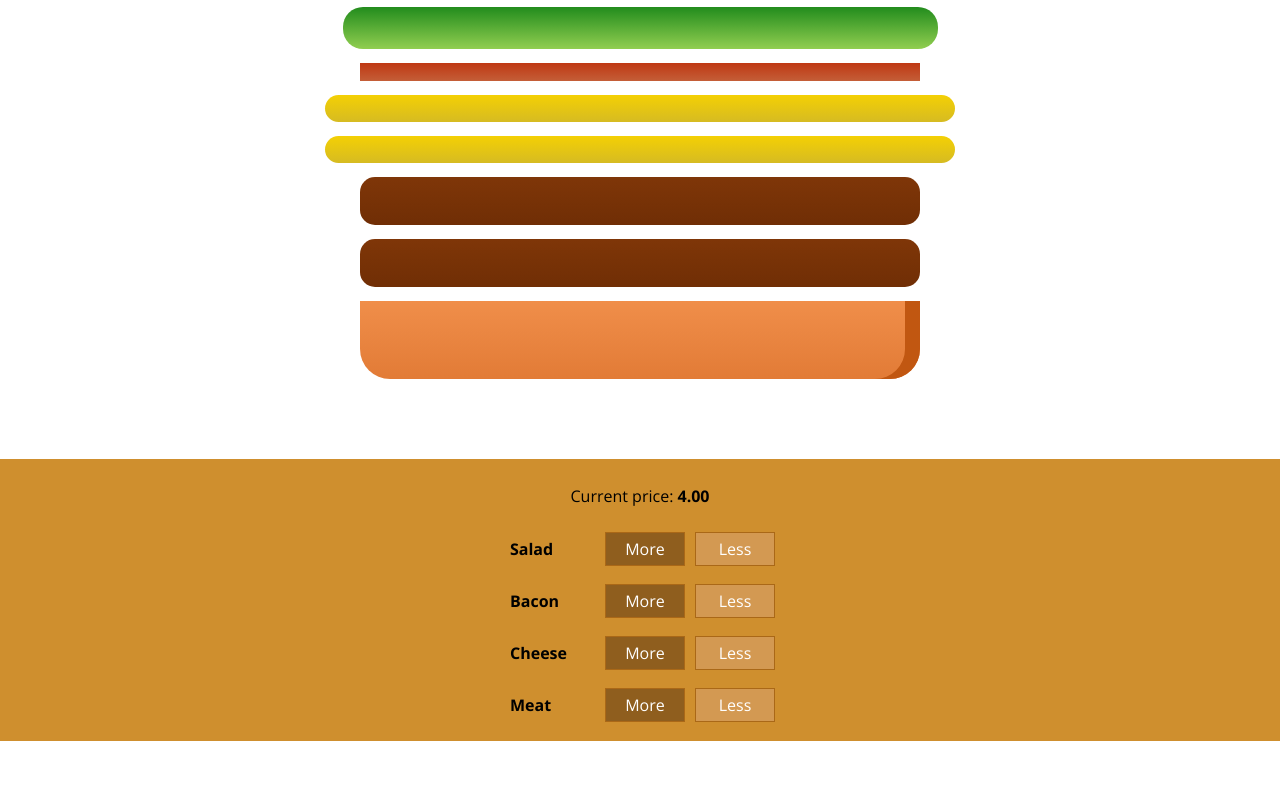
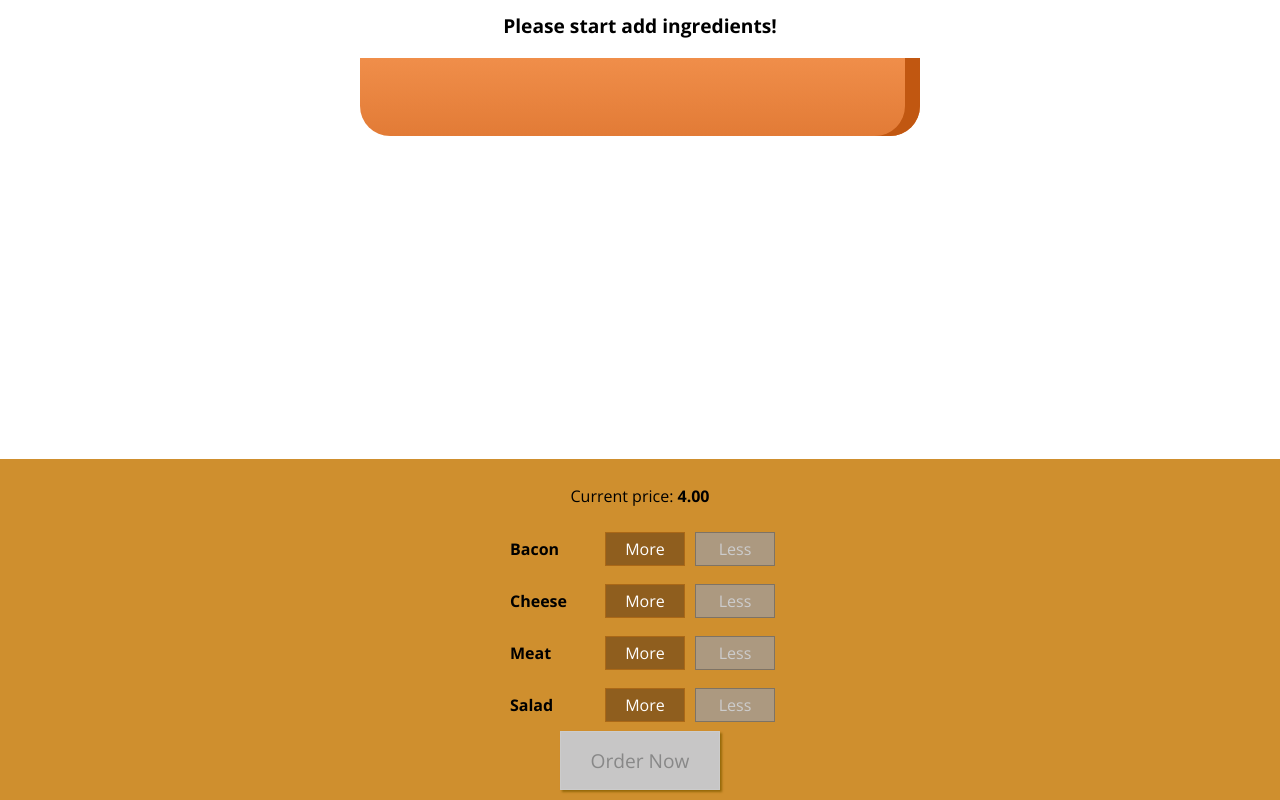
Before and after one commit to Yg0R2/burger-builder-react-app, a React (Create React App) app: page / in a window 1280 px wide. Shown: the part 179-979 px from the top of the page. Before the commit the page ends 920 px from the top, so only its background shows below. Built offline with nearby package versions, Linux system fonts and the light colour scheme.

Commit message:
Implement order skeleton

```diff
--- a/src/components/Burger/BuildControls/BuildControls.js
+++ b/src/components/Burger/BuildControls/BuildControls.js
@@ -5,10 +5,10 @@ import BuildControl from './BuildControl/BuildControl';
 import styles from './BuildControls.module.css';
 
 const controls = [
-  {label: 'Salad', type: 'salad'},
   {label: 'Bacon', type: 'bacon'},
   {label: 'Cheese', type: 'cheese'},
-  {label: 'Meat', type: 'meat'}
+  {label: 'Meat', type: 'meat'},
+  {label: 'Salad', type: 'salad'}
 ];
 
 const buildControls = (props) => (
@@ -23,6 +23,13 @@ const buildControls = (props) => (
         disabled={props.disabledInfo[control.type]}
       />
     ))}
+    <button
+      className={styles.orderButton}
+      disabled={!props.purchasable}
+      onClick={props.openOrderHandler}
+    >
+      Order Now
+    </button>
   </div>
 );
 
--- a/src/components/Burger/BuildControls/BuildControls.module.css
+++ b/src/components/Burger/BuildControls/BuildControls.module.css
@@ -8,3 +8,44 @@
     margin: auto;
     padding: 10px 0;
 }
+
+.orderButton {
+    background-color: #DAD735;
+    outline: none;
+    cursor: pointer;
+    border: 1px solid #966909;
+    color: #966909;
+    font-family: inherit;
+    font-size: 1.2em;
+    padding: 15px 30px;
+    box-shadow: 2px 2px 2px #966909;
+}
+
+.orderButton:hover, .orderButton:active {
+    background-color: #A0DB41;
+    border: 1px solid #966909;
+    color: #966909;
+}
+
+.orderButton:disabled {
+    background-color: #C7C6C6;
+    cursor: not-allowed;
+    border: 1px solid #ccc;
+    color: #888888;
+}
+
+.orderButton:not(:disabled) {
+    animation: enable 0.3s linear;
+}
+
+@keyframes enable {
+    0% {
+        transform: scale(1);
+    }
+    60% {
+        transform: scale(1.1);
+    }
+    100% {
+        transform: scale(1);
+    }
+}
--- /dev/null
+++ b/src/components/Burger/OrderSummary/OrderSummary.js
@@ -0,0 +1,30 @@
+import React from "react";
+
+const orderSummary = (props) => {
+  const ingredientSummary = Object.entries(props.ingredients)
+    .map(([type, amount]) => {
+      return <li key={type}>
+        <span style={{textTransform: 'capitalize'}}>
+          {type}
+        </span>
+        : {amount}
+      </li>
+    });
+  /*Object.keys(props.ingredients)
+    .map(ingredientKey => {
+      return <li><span>{ingredientKey}</span>: {props.ingredients[ingredientKey]}</li>
+    });*/
+
+  return (
+    <React.Fragment>
+      <h3>Your Order</h3>
+      <p>A delicious burger with the following ingredients:</p>
+      <ul>
+        {ingredientSummary}
+      </ul>
+      <p>Continue to Checkout?</p>
+    </React.Fragment>
+  );
+};
+
+export default orderSummary;
--- /dev/null
+++ b/src/components/UI/Backdrop/Backdrop.js
@@ -0,0 +1,9 @@
+import React from "react";
+
+import styles from './Backdrop.module.css';
+
+const backdrop = (props) => (
+  props.display ? <div className={styles.backdrop} onClick={props.clickHandler}></div> : null
+);
+
+export default backdrop;
--- /dev/null
+++ b/src/components/UI/Backdrop/Backdrop.module.css
@@ -0,0 +1,9 @@
+.backdrop {
+    width: 100%;
+    height: 100%;
+    position: fixed;
+    z-index: 100;
+    left: 0;
+    top: 0;
+    background-color: rgba(0, 0, 0, 0.5);
+}
--- /dev/null
+++ b/src/components/UI/Modal/Modal.js
@@ -0,0 +1,23 @@
+import React from "react";
+
+import Backdrop from '../Backdrop/Backdrop';
+
+import styles from './Modal.module.css';
+
+// vh = Viewport Height
+const modal = (props) => (
+  <React.Fragment>
+    <Backdrop display={props.display} clickHandler={props.modalCloseHandler} />
+    <div
+      className={styles.modal}
+      style={{
+        transform: props.display ? 'translateY(0)' : 'translateY(-100vh)',
+        opacity: props.display ? '1' : '0'
+      }}
+    >
+      {props.children}
+    </div>
+  </React.Fragment>
+);
+
+export default modal;
--- /dev/null
+++ b/src/components/UI/Modal/Modal.module.css
@@ -0,0 +1,20 @@
+.modal {
+    position: fixed;
+    z-index: 500;
+    background-color: white;
+    width: 70%;
+    border: 1px solid #ccc;
+    box-shadow: 1px 1px 1px black;
+    padding: 16px;
+    left: 15%;
+    top: 30%;
+    box-sizing: border-box;
+    transition: all 0.3s ease-out;
+}
+
+@media (min-width: 600px) {
+    .modal {
+        width: 500px;
+        left: calc(50% - 250px);
+    }
+}
--- a/src/containers/BurgerBuilder/BurgerBuilder.js
+++ b/src/containers/BurgerBuilder/BurgerBuilder.js
@@ -2,6 +2,8 @@ import React from "react";
 
 import Burger from '../../components/Burger/Burger';
 import BuildControls from '../../components/Burger/BuildControls/BuildControls';
+import Modal from '../../components/UI/Modal/Modal';
+import OrderSummary from '../../components/Burger/OrderSummary/OrderSummary';
 
 const INGREDIENT_PRICES = {
   bacon: 0.7,
@@ -13,12 +15,14 @@ const INGREDIENT_PRICES = {
 class BurgerBuilder extends React.Component {
 
   state = {
+    displayOrder: false,
     ingredients: {
-      salad: 1,
-      bacon: 1,
-      cheese: 2,
-      meat: 2
+      bacon: 0,
+      cheese: 0,
+      meat: 0,
+      salad: 0
     },
+    purchasable: false,
     totalPrice: 4
   };
 
@@ -34,6 +38,16 @@ class BurgerBuilder extends React.Component {
       ingredients: updatedIngredients,
       totalPrice: updatedPrice
     });
+
+    this.updatePurchaseState(updatedIngredients);
+  };
+
+  purchaseStartHandler = () => {
+    this.setState({displayOrder: true});
+  };
+
+  purchaseCancelHandler = () => {
+    this.setState({displayOrder: false});
   };
 
   removeIngredientHandler = (type) => {
@@ -53,7 +67,21 @@ class BurgerBuilder extends React.Component {
       ingredients: updatedIngredients,
       totalPrice: updatedPrice
     });
+
+    this.updatePurchaseState(updatedIngredients);
   };
+
+  updatePurchaseState(ingredients) {
+    const sum = Object.keys(ingredients)
+      .map(type => {
+        return ingredients[type];
+      })
+      .reduce((previous, current) => {
+        return previous + current;
+      }, 0);
+
+    this.setState({purchasable: sum > 0});
+  }
 
   render() {
     const disabledInfo = {
@@ -65,11 +93,16 @@ class BurgerBuilder extends React.Component {
 
     return (
       <React.Fragment>
+        <Modal display={this.state.displayOrder} modalCloseHandler={this.purchaseCancelHandler}>
+          <OrderSummary ingredients={this.state.ingredients} />
+        </Modal>
         <Burger ingredients={this.state.ingredients} />
         <BuildControls
           addIngredientHandler={this.addIngredientHandler}
           removeIngredientHandler={this.removeIngredientHandler}
           disabledInfo={disabledInfo}
+          openOrderHandler={this.purchaseStartHandler}
+          purchasable={this.state.purchasable}
           totalPrice={this.state.totalPrice}
         />
       </React.Fragment>
```
